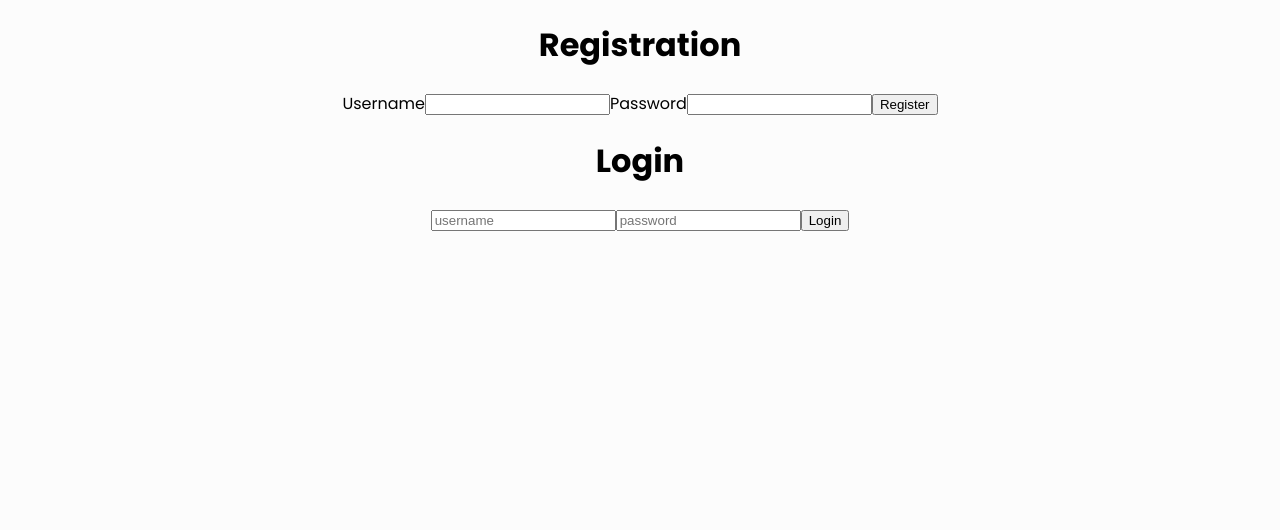
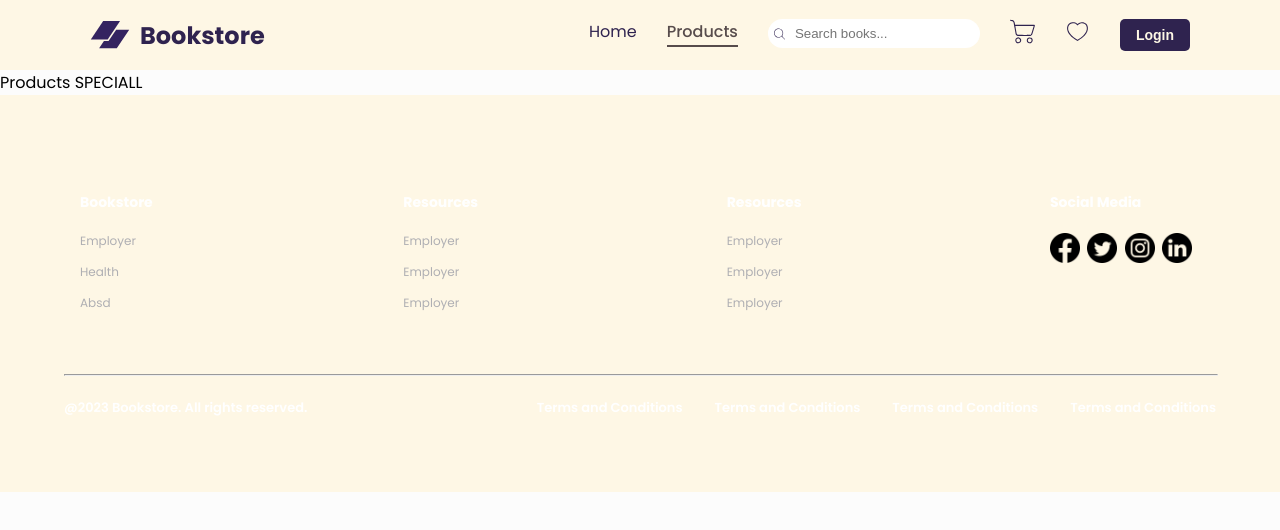
Before and after one commit to auronalidemaj/Lab1, a React (Create React App) app in the folder client/: page /products in a window 1280 px wide. Shown: the top 530 px of the page. Built offline with nearby package versions, Linux system fonts and the light colour scheme; no server answers.

Commit message:
User roles added first-part

```diff
--- a/client/src/App.js
+++ b/client/src/App.js
@@ -1,14 +1,24 @@
 import './App.css';
 import { Routes, Route } from "react-router-dom";
+import Header from './components/Header'
+import Footer from './components/Footer'
 import Home from "./pages/Home";
 import Login from "./pages/Login";
+import Products from "./pages/Products";
 
 
 function App() {
   return (
-    <div>
-      <Login/>
-    </div>
+    <>
+  <Header/>
+    <Routes>
+      <Route path="/" element={<Home />} />
+      <Route path="login" element={<Login />} />
+      <Route path="products" element={<Products />} />
+
+    </Routes>
+    <Footer/>
+    </>
   );
 }
 
--- a/client/src/components/Footer.js
+++ b/client/src/components/Footer.js
@@ -5,7 +5,7 @@ import twitter from './icons/twitter.png'
 import instagram from './icons/instagram.png'
 import linkedin from './icons/linkedin.png'
 
-function footer() {
+function Footer() {
   return (
     <>
       <div className="footer">
@@ -78,4 +78,4 @@ function footer() {
   );
 }
 
-export default footer;
+export default Footer;
--- /dev/null
+++ b/client/src/components/dashboard.js
@@ -0,0 +1,9 @@
+import React from 'react'
+
+function dashboard() {
+  return (
+    <div>dashboard</div>
+  )
+}
+
+export default dashboard
--- a/client/src/pages/Home.js
+++ b/client/src/pages/Home.js
@@ -1,13 +1,23 @@
-import React from 'react'
-import Header from '../components/Header'
+import React, {useState, useEffect} from 'react'
 import Slider from '../components/Slider'
-import Footer from '../components/footer'
+import Dashboard from '../components/dashboard'
+import Axios from 'axios'
 function Home() {
+  const [role, setRole] = useState('')
+
+  Axios.defaults.withCredentials = true;
+  useEffect(() => {
+    Axios.get("http://localhost:3001/login").then((response) => {
+      if (response.data.loggedIn == true) {
+        setRole(response.data.user[0].role);
+      }
+    });
+  }, [])
   return (
     <>
-    <Header/>
     <Slider/>
-    <Footer/>
+    {role == 'admin' && <Dashboard/>}
+
     </>
   )
 }
--- a/client/src/pages/Products.js
+++ b/client/src/pages/Products.js
@@ -0,0 +1,11 @@
+import React from 'react'
+function Products() {
+  return (
+    <div>
+        Products
+        SPECIALL
+    </div>
+  )
+}
+
+export default Products
```
